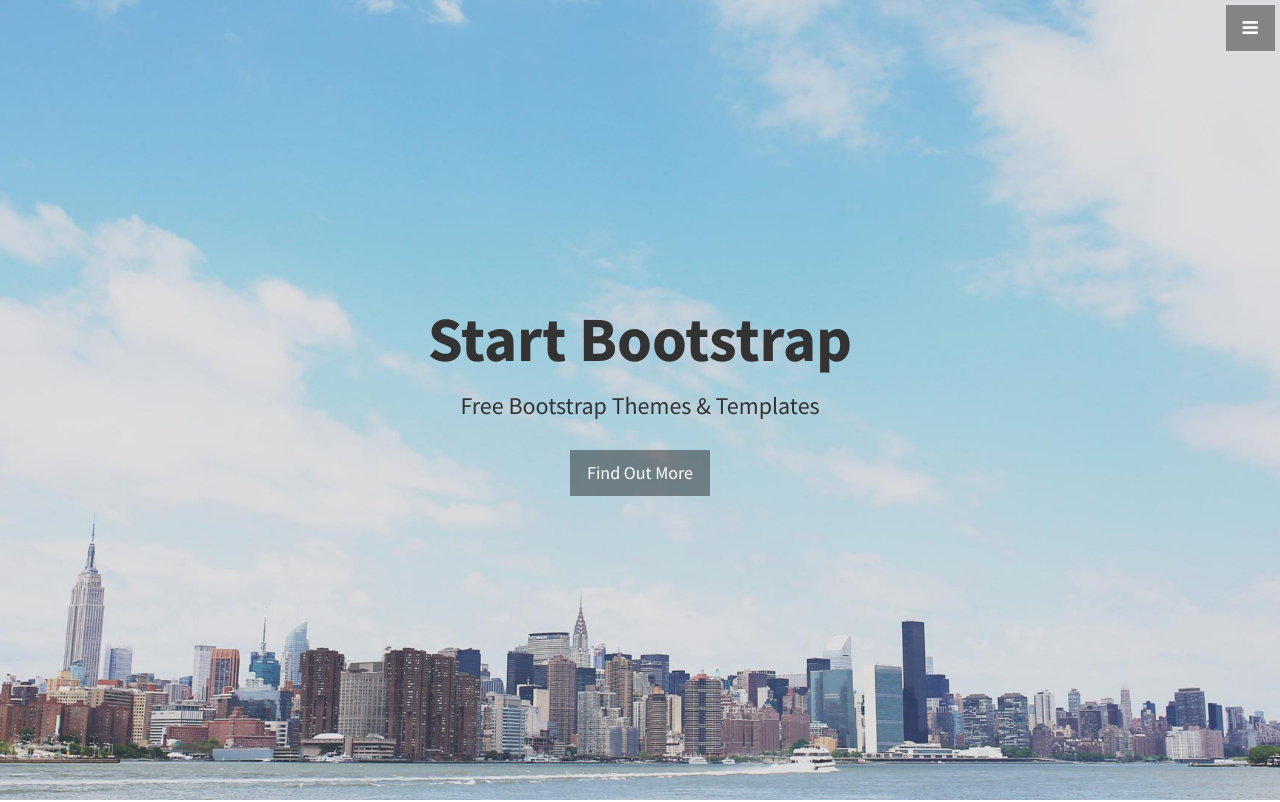
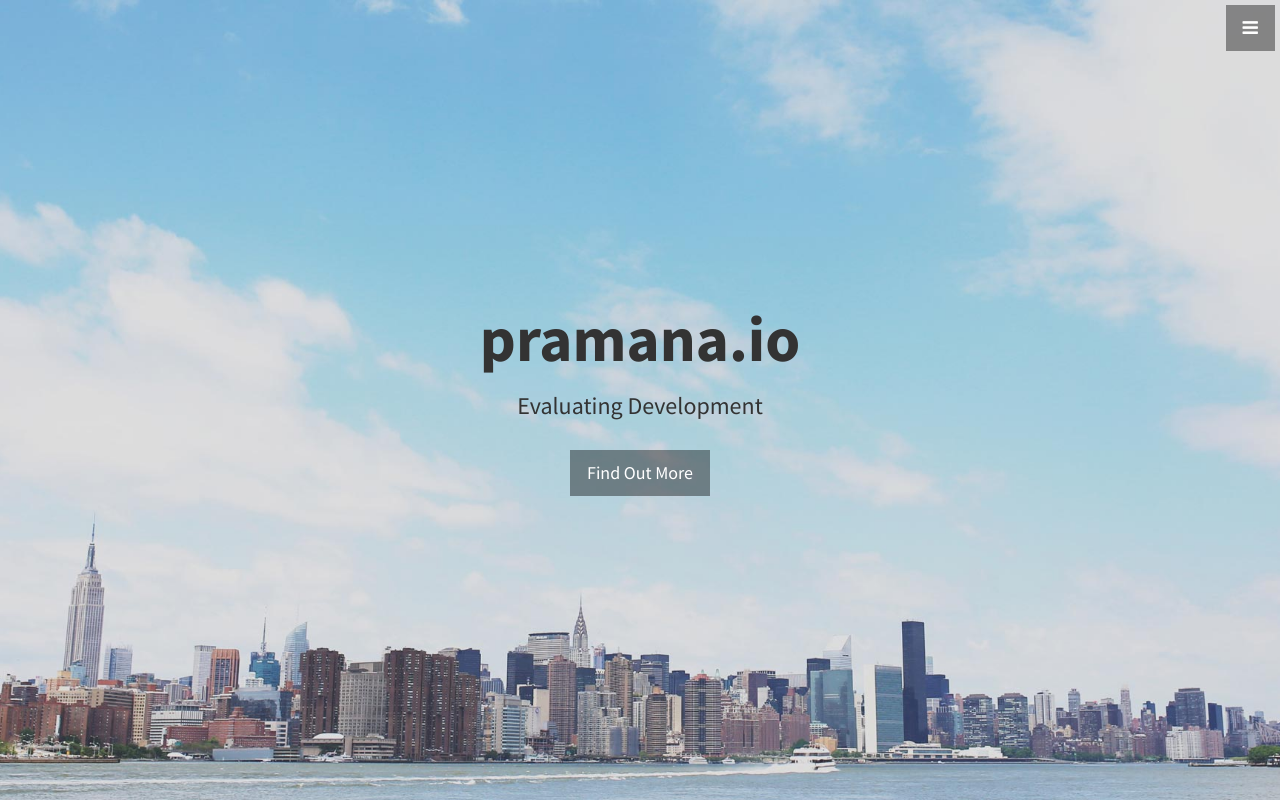
Before and after one commit to pramanaio/pramana.github.io, a plain HTML site: page index.html in a window 1280 px wide. Shown: the top 802 px of the page. Drawn offline with Linux system fonts and the light colour scheme.

Commit message:
Change one
Name change

```diff
--- a/index.html
+++ b/index.html
@@ -9,7 +9,7 @@
     <meta name="description" content="">
     <meta name="author" content="">
 
-    <title>Stylish Portfolio - Start Bootstrap Theme</title>
+    <title>Pramana - Evaluating Development</title>
 
     <!-- Bootstrap Core CSS -->
     <link href="css/bootstrap.min.css" rel="stylesheet">
@@ -61,8 +61,8 @@
     <!-- Header -->
     <header id="top" class="header">
         <div class="text-vertical-center">
-            <h1>Start Bootstrap</h1>
-            <h3>Free Bootstrap Themes &amp; Templates</h3>
+            <h1>pramana.io</h1>
+            <h3>Evaluating Development</h3>
             <br>
             <a href="#about" class="btn btn-dark btn-lg">Find Out More</a>
         </div>
```
